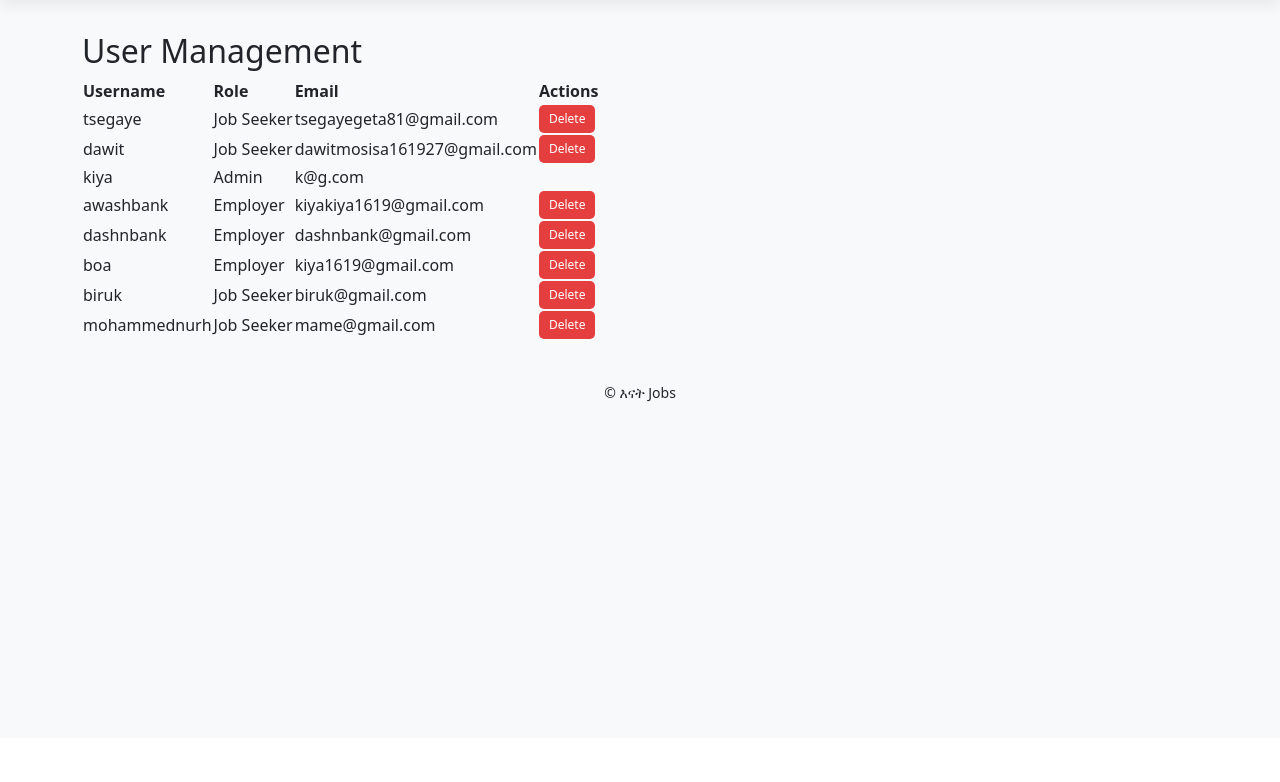
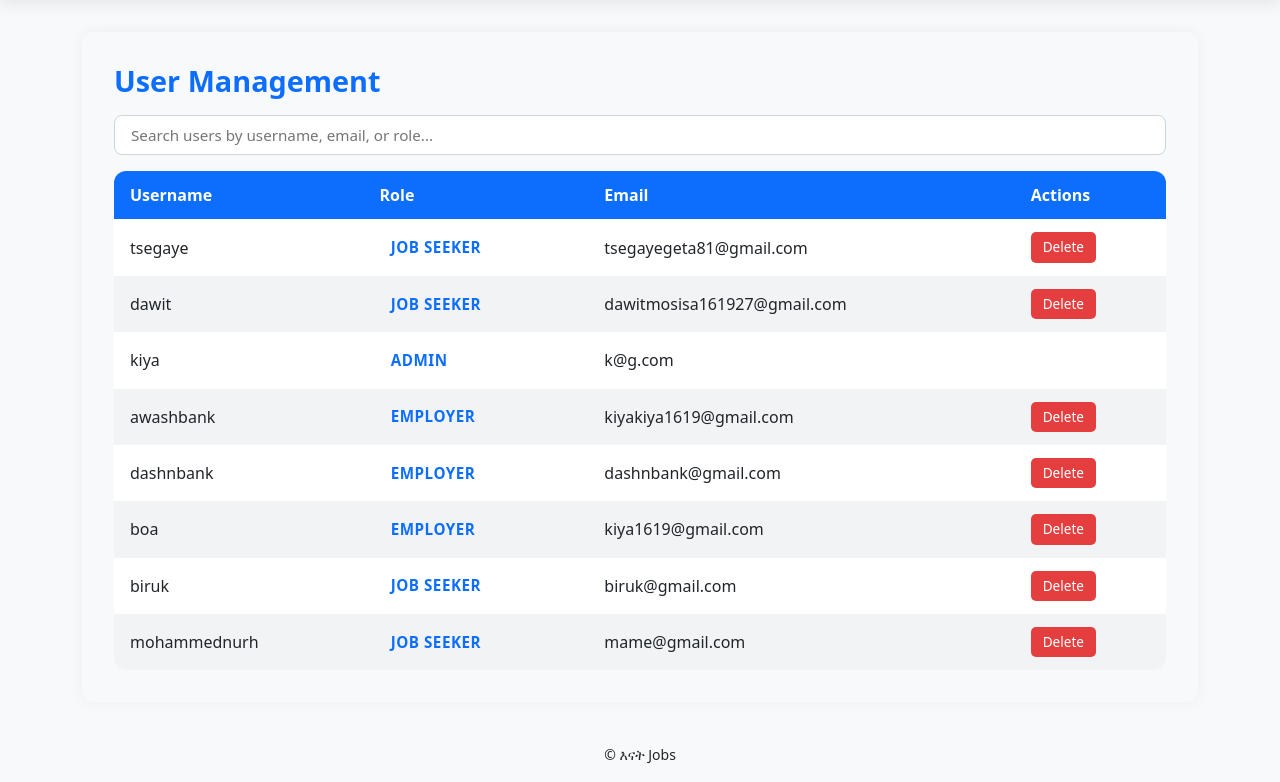
Before and after one commit to kiya1619/enatjobs, a Django app: page /userlist/ in a window 1280 px wide. Shown: the part 62-844 px from the top of the page. Before the commit the page ends 464 px from the top, so only its background shows below. Run offline with Django 5.2, Linux system fonts and the light colour scheme; data comes from the database, SQL or seed files in the repository; both versions use the stored data as it was after the commit.

Commit message:
responsive table

```diff
--- a/job/templates/job/userlist.html
+++ b/job/templates/job/userlist.html
@@ -2,23 +2,101 @@
 
 {% block content %}
 <style>
-    /* ... your existing styles ... */
+/* Container */
+.user-management-container {
+    padding: 2rem;
+    background-color: #f8f9fa;
+    border-radius: 12px;
+    box-shadow: 0 0 15px rgba(0,0,0,0.05);
+}
+
+/* Header */
+.table-header {
+    font-size: 1.8rem;
+    font-weight: 600;
+    margin-bottom: 1rem;
+    color: #0d6efd;
+}
+
+/* Search box */
+#userSearch {
+    width: 100%;
+    padding: 0.5rem 1rem;
+    margin-bottom: 1rem;
+    border-radius: 8px;
+    border: 1px solid #ced4da;
+    font-size: 0.95rem;
+}
+
+/* Table */
+.user-table {
+    width: 100%;
+    border-collapse: collapse;
+    background-color: #fff;
+    border-radius: 12px;
+    overflow: hidden;
+}
+
+.user-table th, .user-table td {
+    padding: 0.75rem 1rem;
+    text-align: left;
+}
+
+.user-table thead {
+    background-color: #0d6efd;
+    color: #fff;
+}
+
+.user-table tbody tr:nth-child(even) {
+    background-color: #f1f3f5;
+}
+
+.user-table tbody tr:hover {
+    background-color: #e7f1ff;
+}
+
+/* Role badges */
+.role-badge {
+    padding: 0.3rem 0.7rem;
+    border-radius: 12px;
+    font-size: 0.85rem;
+    font-weight: 500;
+    color: #fff;
+    display: inline-block;
+}
+
+.job-seeker { background-color: #0dcaf0; }
+.job-employer { background-color: #198754; }
+.admin { background-color: #6c757d; }
+
+/* Delete button */
 .delete-button {
     background-color: #e53e3e;
     color: #fff;
     border: none;
-        padding: 5px 10px;
+    padding: 5px 12px;
     border-radius: 5px;
     cursor: pointer;
-        font-size: 12px;
+    font-size: 0.85rem;
+    transition: all 0.2s;
 }
 .delete-button:hover {
     background-color: #c53030;
 }
+/* Make role text bold and standout without background */
+.text-standout {
+    font-weight: 700;          /* bold text */
+    font-size: 0.95rem;        /* slightly bigger than normal */
+    color: #0d6efd;            /* primary accent color */
+    letter-spacing: 0.5px;     /* slightly spaced letters */
+    text-transform: uppercase; /* optional for extra emphasis */
+}
+
 </style>
 
 <div class="user-management-container">
     <h2 class="table-header">User Management</h2>
+
     {% if messages %}
         {% for message in messages %}
             <div class="alert alert-{{ message.tags }} alert-dismissible fade show" role="alert">
@@ -27,7 +105,12 @@
             </div>
         {% endfor %}
     {% endif %}
-    <table class="user-table">
+
+    <!-- Search -->
+    <input type="text" id="userSearch" placeholder="Search users by username, email, or role...">
+
+    <!-- Table -->
+    <table class="user-table" id="usersTable">
         <thead>
             <tr>
                 <th>Username</th>
@@ -41,9 +124,10 @@
             <tr>
                 <td>{{ user.username }}</td>
                 <td>
-                    <span class="role-badge {% if user.is_job_seeker %}job-seeker {% elif user.is_job_employer %}job-employer {% else %}admin{% endif %}">
+                  <span class="role-badge text-standout">
     {% if user.is_job_seeker %}Job Seeker{% elif user.is_employer %}Employer{% else %}Admin{% endif %}
 </span>
+
                 </td>
                 <td>{{ user.email }}</td>
                 <td>
@@ -59,4 +143,29 @@
         </tbody>
     </table>
 </div>
+
+<!-- JS for search -->
+<script>
+document.addEventListener('DOMContentLoaded', function() {
+    const searchInput = document.getElementById('userSearch');
+    const table = document.getElementById('usersTable').getElementsByTagName('tbody')[0];
+
+    searchInput.addEventListener('keyup', function() {
+        const filter = searchInput.value.toLowerCase();
+        const rows = table.getElementsByTagName('tr');
+
+        for (let i = 0; i < rows.length; i++) {
+            const username = rows[i].cells[0].textContent.toLowerCase();
+            const role = rows[i].cells[1].textContent.toLowerCase();
+            const email = rows[i].cells[2].textContent.toLowerCase();
+
+            if (username.includes(filter) || role.includes(filter) || email.includes(filter)) {
+                rows[i].style.display = '';
+            } else {
+                rows[i].style.display = 'none';
+            }
+        }
+    });
+});
+</script>
 {% endblock %}
```
Also changed, not shown: job/templates/job/login_activity.html (+23 -2 lines), db.sqlite3. Lines whose indentation alone changed are shown as unchanged.
